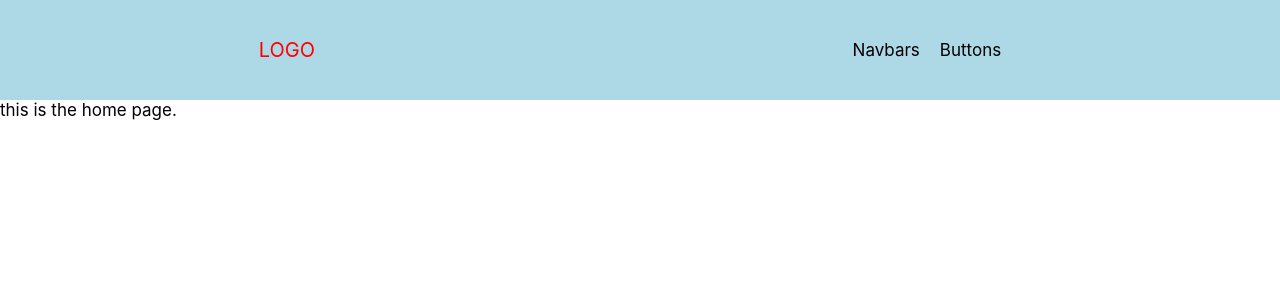
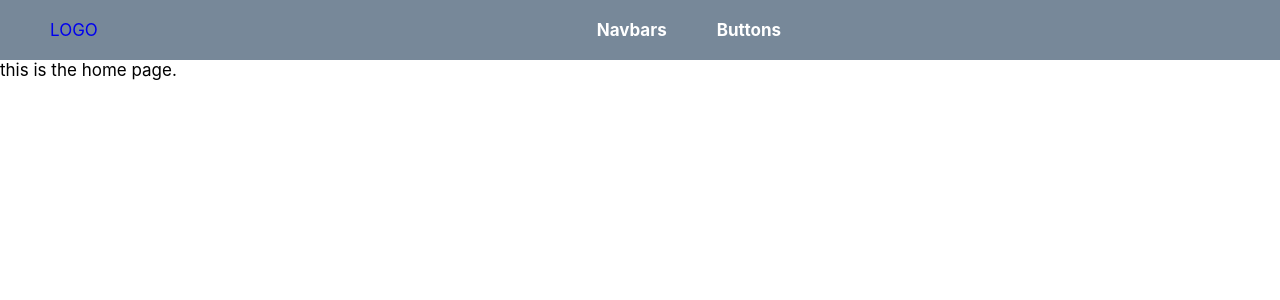
Before and after one commit to memphis2coder/ToolBox, a React (Create React App) app: page / in a window 1280 px wide. Shown: the top 300 px of the page. Built offline with nearby package versions, Linux system fonts and the light colour scheme.

Commit message:
using css grid

```diff
--- a/src/components/main-menu/main-menu.js
+++ b/src/components/main-menu/main-menu.js
@@ -5,26 +5,18 @@ import {AiOutlineMenu} from 'react-icons/ai';
 
 function mainMenu() {
     return (
-        <div className='main-menu-container'>
-            <div className="main-menu-logo">
-                <Link to='/'>
-                    LOGO
-                </Link>
+        <header className='header'>
+            <div className="logo-container">
+                <Link className='logo' to='/'>LOGO</Link>
             </div>
-            <nav>
-                <ul>
-                    <li>
-                        <Link to='/navbars'>Navbars</Link>
-                    </li>
-                    <li>
-                        <Link to='/buttons'>Buttons</Link>
-                    </li>
-                    <li>
-                        <AiOutlineMenu className="menu-burger"/>
-                    </li>
-                </ul>
-            </nav>
-        </div>
+                <nav className="nav">
+                    <Link className="nav-link" to='/navbars'>Navbars</Link>
+                    <Link className="nav-link" to='/buttons'>Buttons</Link>
+                </nav>
+                    <span>
+                        <AiOutlineMenu className="burger"/>
+                    </span>
+        </header>
     )
 }
 
--- a/src/components/main-menu/main-menu.scss
+++ b/src/components/main-menu/main-menu.scss
@@ -1,32 +1,54 @@
-.main-menu-container {
-    display: flex;
-    flex-wrap: wrap;
-    justify-content: space-around;
+.header {
+    display: grid;
+    grid-template-areas: "logo nav burger";
+    background-color: lightslategrey;
+    padding: 20px 50px;
+    justify-content: space-between;
+}
+
+.logo {
+    grid-area: logo;
+}
+
+.nav {
+    display: grid;
+    grid-area: nav;
+    grid-template-columns: repeat(2, auto);
     align-items: center;
-    height: 100px;
-    background-color: lightblue;
-    .main-menu-logo {
-        font-size: 20px;
-        a {
-            color: red;
-        }
-    }
+    justify-items: center;
 
-    ul {
-        display: flex;
-        li {
-            margin-left: 20px;
-        }
-        a {
+    .nav-link {
+        color: white;
+        font-weight: bold;
+        margin-left: 50px;
+        transition: 0.5s;
+
+        &:hover {
             color: black;
-        }
-    }
-
-    .menu-burger {
-        font-size: 20px;
-        @media screen and (min-width: 500px) {
-            display: none;
+            transform: scale(1.1);
         }
     }
 
 };
+
+// mobile menu
+.burger {
+    display: none;
+    grid-area: burger
+}
+
+@media (max-width: 700px) {
+    .header {
+        grid-template-columns: "logo burger nav nav";
+    }
+
+    .nav {
+        grid-template-rows: 1fr 1fr;
+        grid-template-columns: none;
+        grid-row-gap: 20px;
+    }
+
+    .burger {
+        display: inline;
+    }
+}
```
